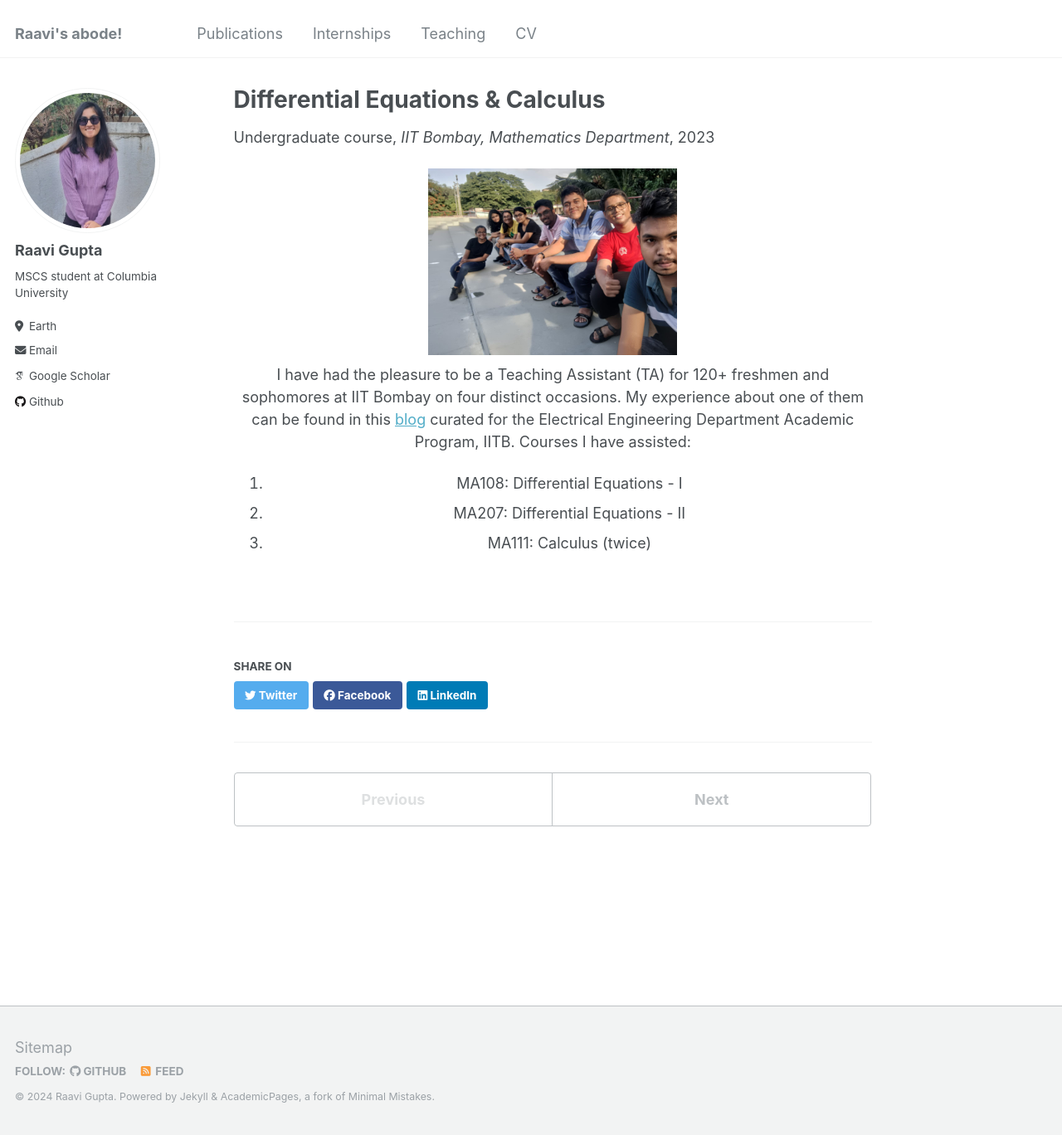
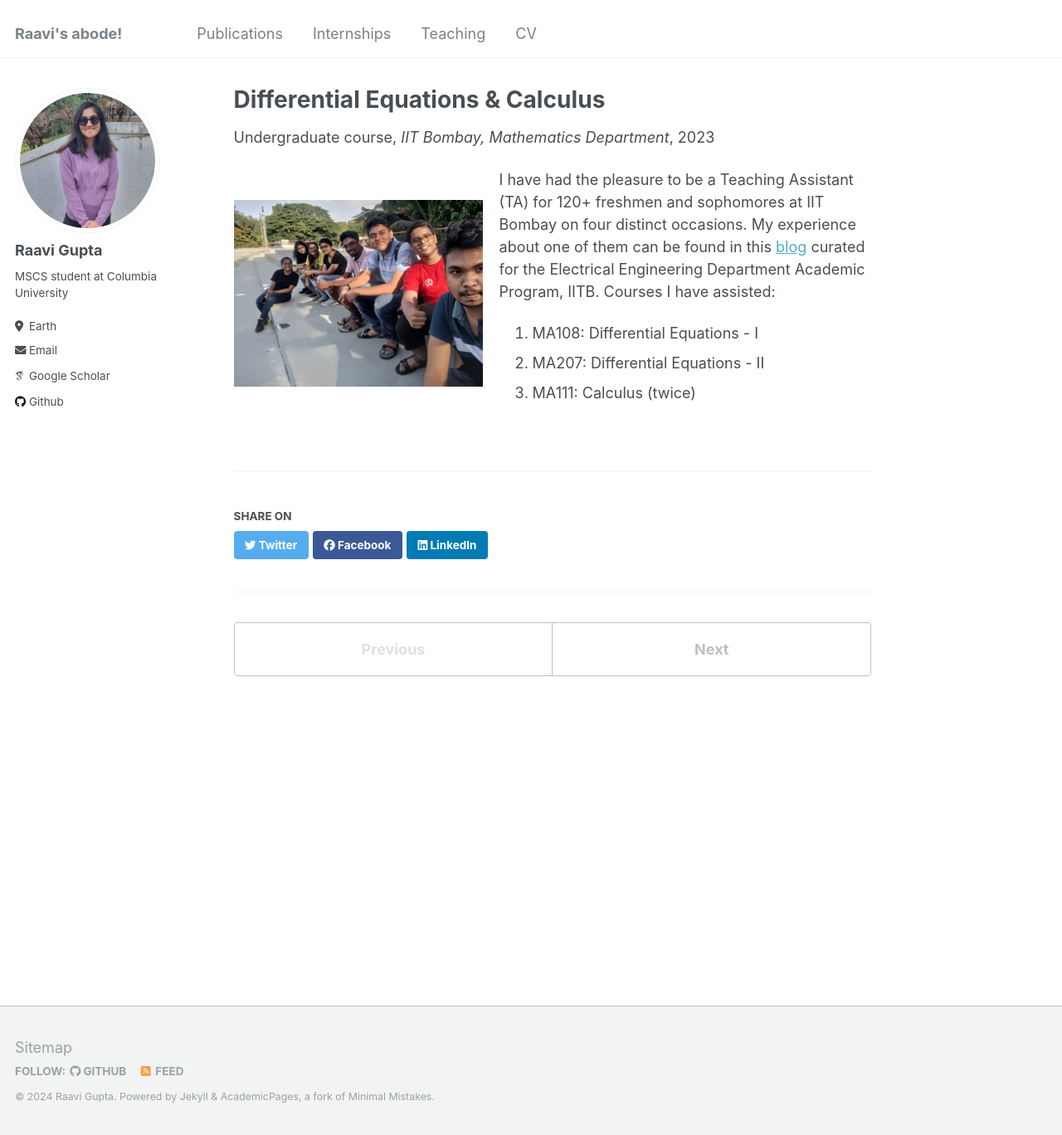
Before and after one commit to raavi02/raavi02.github.io, a Jekyll site: the page built from _teaching/MA-courses.md, in a window 1280 px wide and 1368 px high. Shown: the whole window at 83% size. Built offline with Jekyll 4.4.1, drawn with Linux system fonts in a browser that asks for light colours; some web fonts are replaced.

Commit message:
taship changed a bit

```diff
--- a/_teaching/MA-courses.md
+++ b/_teaching/MA-courses.md
@@ -8,16 +8,16 @@ date: 2023-08-01
 location: "Mumbai, India"
 ---
 
-<div style="display: flex; flex-direction: column; align-items: center; text-align: center;">
-  <img src="../images/tutees.jpg" alt="Me (in the yellow T-shirt) with the tutees" width="300" style="margin-bottom: 10px;">
-  <div>
+<div style="display: flex; align-items: center;">
+  <img src="../images/tutees.jpg" alt="Me (in the yellow T-shirt) with the tutees (quite few cause of last day) after giving them a treat!)" width="300" style="margin-right: 20px;">
+ <div>
     <p>
       I have had the pleasure to be a Teaching Assistant (TA) for 120+ freshmen and sophomores at IIT Bombay on four distinct occasions. My experience about one of them can be found in this <a href="https://ee-damp.github.io/2022-12-21-TAship_blogs_MA111/" target="_blank">blog</a> curated for the Electrical Engineering Department Academic Program, IITB. Courses I have assisted:
     </p>
     <ol>
-      <li>MA108: Differential Equations - I</li>
-      <li>MA207: Differential Equations - II</li>
-      <li>MA111: Calculus (twice)</li>
+        <li>MA108: Differential Equations - I</li>
+        <li>MA207: Differential Equations - II</li>
+        <li>MA111: Calculus (twice)</li>
     </ol>
   </div>
 </div>
```
